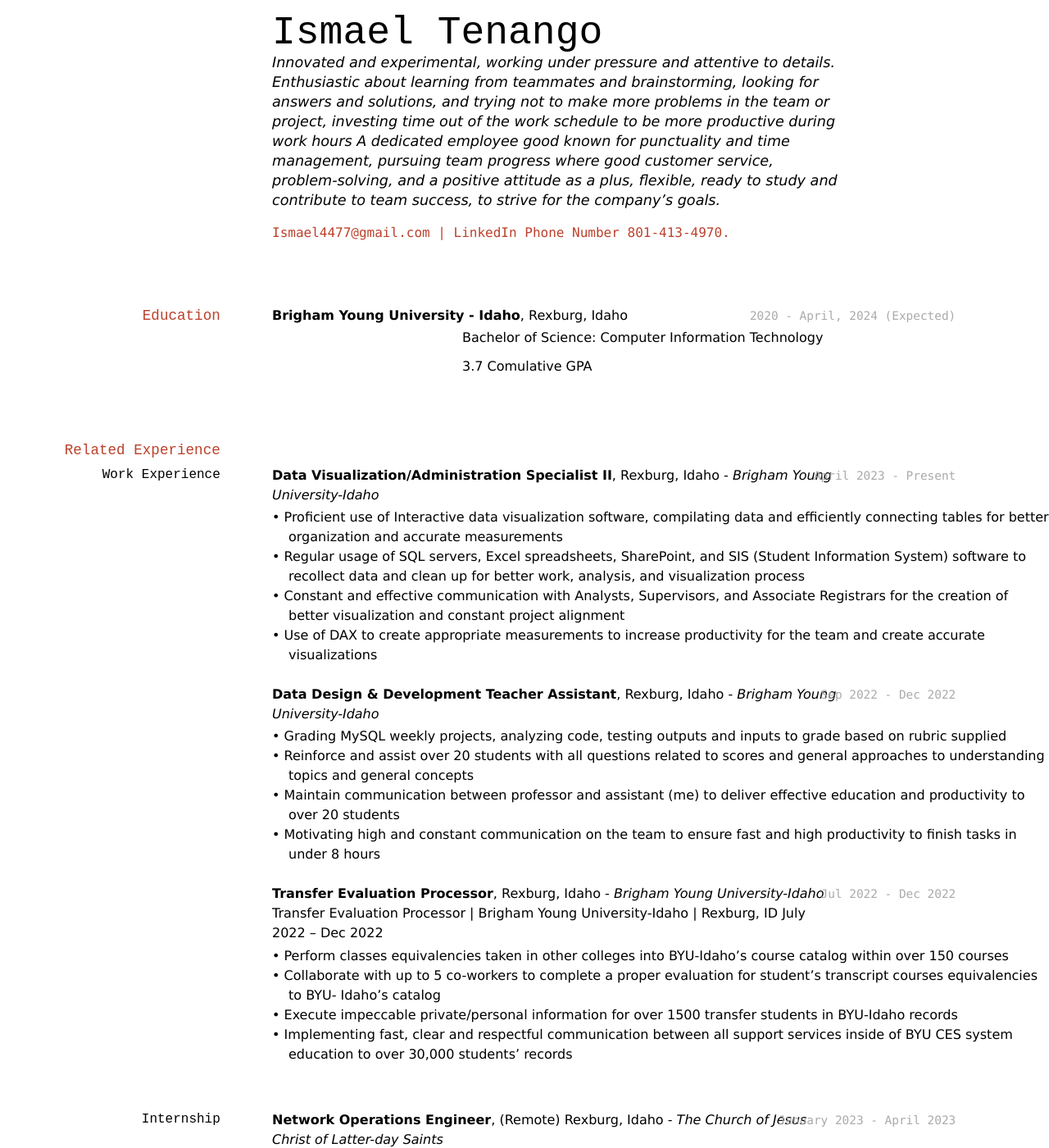
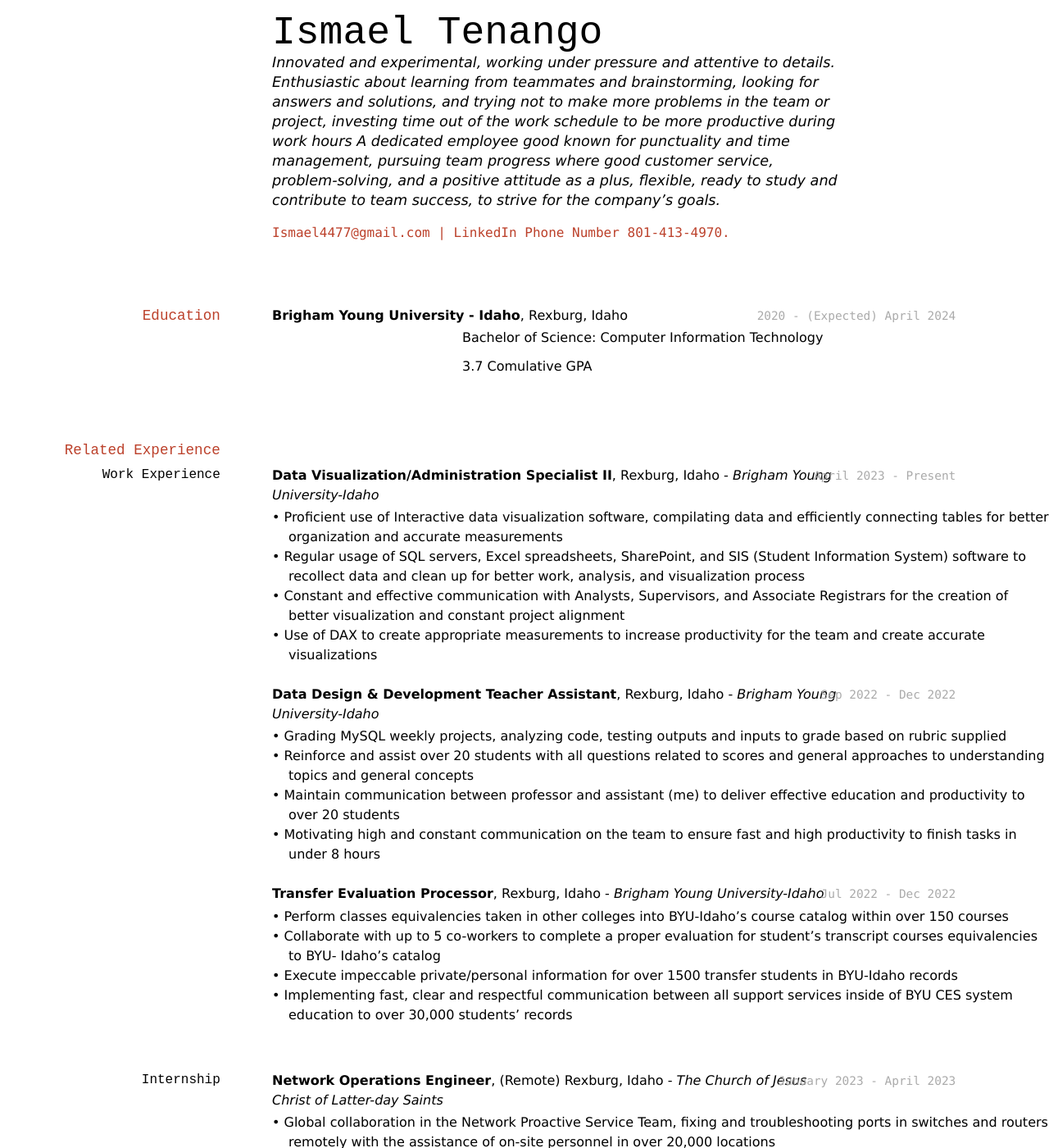
Before and after one commit to ismaeltenango/ismael_resume, a Jekyll site: the page built from docs/index.md, in a window 1280 px wide and 1400 px high. Shown: the whole window at 82% size. Built offline with Jekyll 4.4.1, drawn with Linux system fonts in a browser that asks for light colours.

Commit message:
final2.1

```diff
--- a/docs/index.md
+++ b/docs/index.md
@@ -4,8 +4,8 @@
 ---
 # Ismael Tenango
 
-Innovated and experimental, working under pressure and attentive to details. Enthusiastic about learning from teammates and brainstorming, looking for answers and solutions, and trying not to make more problems in the team or project, investing time out of the work schedule to be more productive during work hours
-A dedicated employee good known for punctuality and time management, pursuing team progress where good customer service, problem-solving, and a positive attitude as a plus, flexible, ready to study and contribute to team success, to strive for the company's goals.
+_Innovated and experimental, working under pressure and attentive to details. Enthusiastic about learning from teammates and brainstorming, looking for answers and solutions, and trying not to make more problems in the team or project, investing time out of the work schedule to be more productive during work hours
+A dedicated employee good known for punctuality and time management, pursuing team progress where good customer service, problem-solving, and a positive attitude as a plus, flexible, ready to study and contribute to team success, to strive for the company's goals._
 
 <div id="webaddress">
   <a href = "mailto: ismael4477@gmail.com">Ismael4477@gmail.com</a>
@@ -19,7 +19,7 @@
 
 ## Education
 
-`2020 - April, 2024 (Expected)`
+`2020 -  (Expected) April 2024`
 __Brigham Young University - Idaho__, Rexburg, Idaho
 
 - Bachelor of Science: Computer Information Technology
@@ -51,7 +51,6 @@
 `Jul 2022 - Dec 2022`
 __Transfer Evaluation Processor__, Rexburg, Idaho -
 _Brigham Young University-Idaho_
-Transfer Evaluation Processor | Brigham Young University-Idaho | Rexburg, ID                                                       July 2022 – Dec 2022
 - •	Perform classes equivalencies taken in other colleges into BYU-Idaho's course catalog within over 150 courses
 - •	Collaborate with up to 5 co-workers to complete a proper evaluation for student's transcript courses equivalencies to BYU- Idaho's catalog
 - •	Execute impeccable private/personal information for over 1500 transfer students in BYU-Idaho records
```
